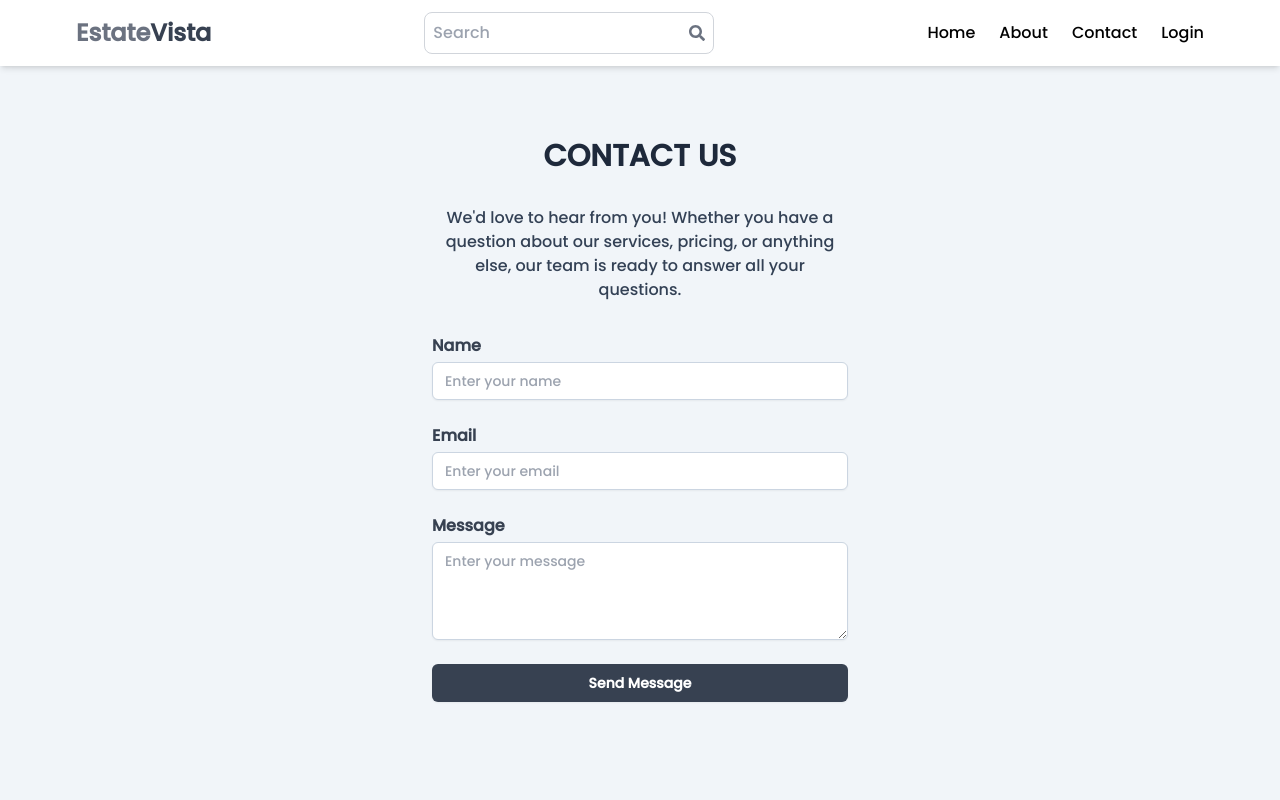
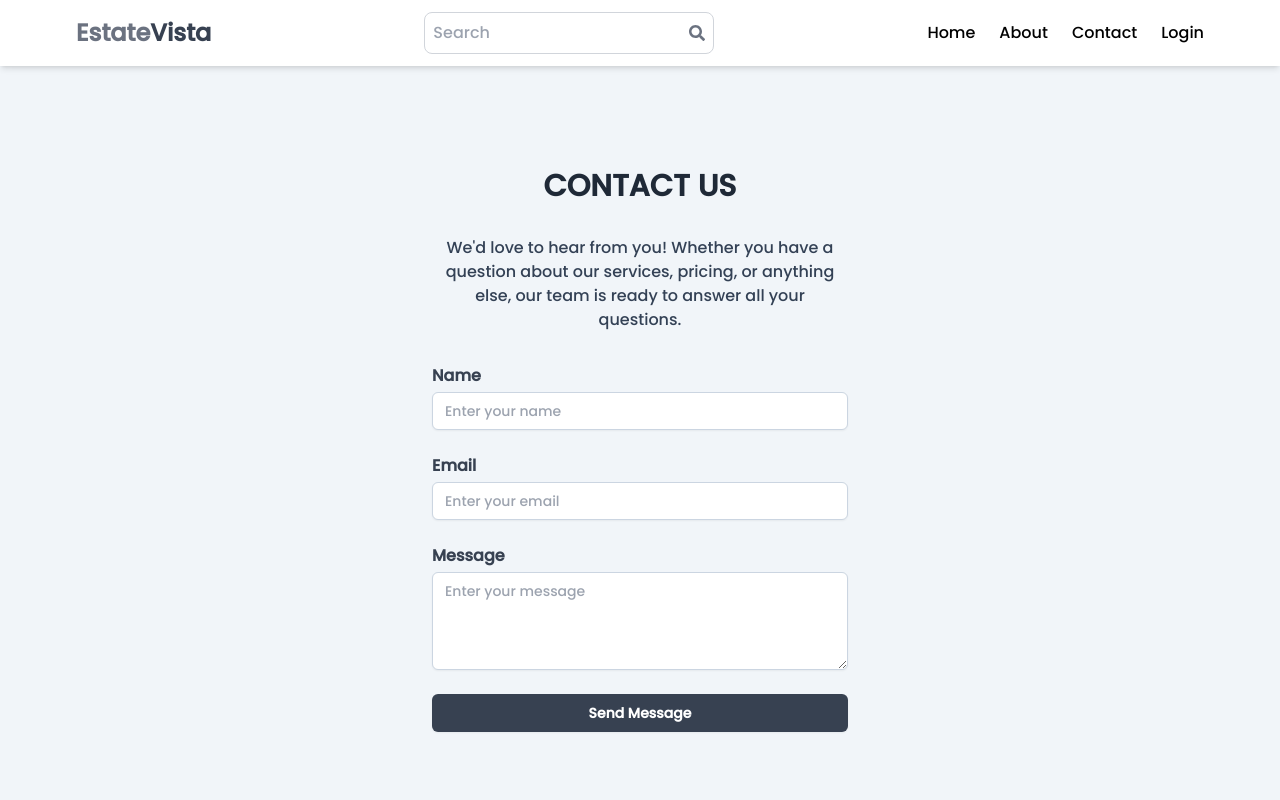
Before and after one commit to Het1203/EstateVista-RealEstate-Web-Application, a React (Vite) app in the folder client/: page /contact in a window 1280 px wide. Shown: the top 800 px of the page. Built offline with nearby package versions, Linux system fonts and the light colour scheme; no server answers.

Commit message:
Update UI for About, Contact, and Profile pages

```diff
--- a/client/src/components/Footer.jsx
+++ b/client/src/components/Footer.jsx
@@ -16,6 +16,17 @@ export default function Footer() {
                             <li><a href='/privacy' className='hover:underline'>Privacy Policy</a></li>
                         </ul>
                     </div>
+                    <div className='flex justify-center space-x-6 mt-6'>
+                        <a href='https://facebook.com' className='text-white hover:text-gray-400'>
+                            <i className='fab fa-facebook-f'></i>
+                        </a>
+                        <a href='https://instagram.com' className='text-white hover:text-gray-400'>
+                            <i className='fab fa-instagram'></i>
+                        </a>
+                        <a href='https://twitter.com' className='text-white hover:text-gray-400'>
+                            <i className='fab fa-twitter'></i>
+                        </a>
+                    </div>
                 </div>
                 <div className='mt-6 text-center'>
                     <p className='text-sm'>&copy; {new Date().getFullYear()} EstateVista. All rights reserved.</p>
--- a/client/src/pages/About.jsx
+++ b/client/src/pages/About.jsx
@@ -5,7 +5,7 @@ export default function About() {
         <div className="flex flex-col min-h-screen">
             <div className="flex-grow">
                 <div className='py-20 px-4 max-w-6xl mt-20 mx-auto'>
-                    <h1 className='text-3xl font-bold mb-4 text-slate-800'>About <span className='text-gray-600'>Estate</span><span className='text-gray-800'>Vista</span></h1>
+                    <h1 className='text-4xl font-bold mb-4 text-gray-800'>About <span className='text-gray-600'>Estate</span><span className='text-gray-800'>Vista</span></h1>
                     <p className='mb-4 text-slate-700'>EstateVista is your trusted partner in the real estate market, dedicated to helping you find your dream home. Whether you are looking to buy, sell, or rent properties, our platform offers a seamless and user-friendly experience.</p>
                     <p className='mb-4 text-slate-700'>
                         Our mission is to simplify the real estate process by providing comprehensive listings, and detailed property information. We strive to make your property search as efficient and enjoyable as possible, ensuring you have all the tools and information you need to make informed decisions.
--- a/client/src/pages/Contact.jsx
+++ b/client/src/pages/Contact.jsx
@@ -2,9 +2,9 @@ import React from 'react';
 
 export default function Contact() {
     return (
-        <div className="flex flex-col min-h-screen items-center justify-center">
+        <div className="flex flex-col min-h-screen mt-10 items-center justify-center">
             <div className="w-full max-w-md px-4">
-                <h1 className="text-3xl font-bold mb-8 text-center text-slate-800 mt-10 uppercase">Contact Us</h1>
+                <h1 className="text-3xl font-bold mb-8 text-center text-gray-800 mt-5 uppercase">Contact Us</h1>
                 <p className="mb-8 text-center text-slate-700">We'd love to hear from you! Whether you have a question about our services, pricing, or anything else, our team is ready to answer all your questions.</p>
                 <form className="space-y-6">
                     <div>
--- a/client/src/pages/Profile.jsx
+++ b/client/src/pages/Profile.jsx
@@ -139,7 +139,7 @@ export default function Profile() {
 
     return (
         <div className='p-4 min-h-screen mt-20'>
-            <h1 className='text-3xl font-semibold text-center my-7 uppercase text-dark-500'>Profile</h1>
+            <h1 className='text-3xl font-bold mb-8 text-center text-gray-800 mt-5 uppercase'>Profile</h1>
 
             <form onSubmit={handleSubmit} className='flex flex-col items-center'>
                 <div className='flex justify-center mb-4'>
```
